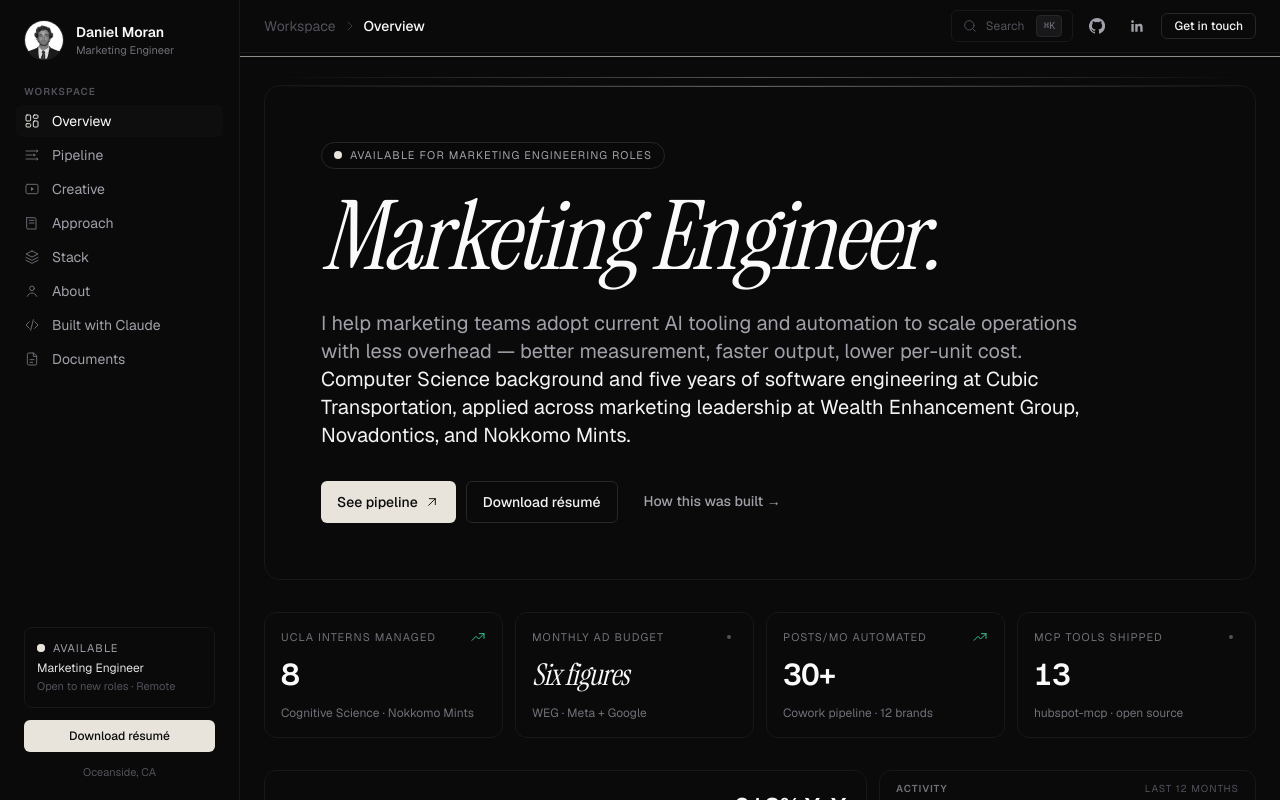
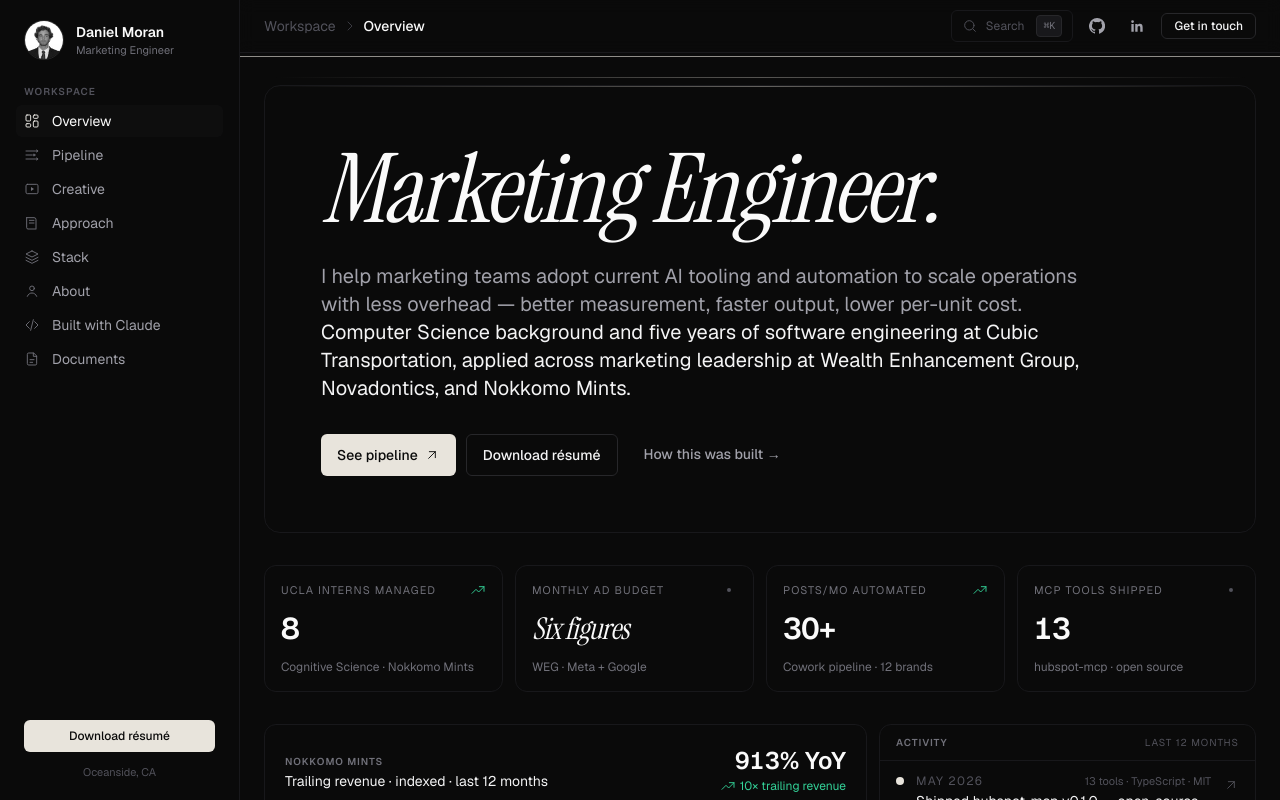
Before and after one commit to daniel54269/danielmoran-dev, a Next.js app: page / in a window 1280 px wide. Shown: the top 800 px of the page. Built offline with nearby package versions, Linux system fonts and the light colour scheme.

Commit message:
Remove 'Available' pill from hero and 'Available / Marketing Engineer / Open to new roles' status block from sidebar

```diff
--- a/app/page.tsx
+++ b/app/page.tsx
@@ -35,14 +35,7 @@
           <div className="relative overflow-hidden rounded-2xl border border-ink-800 bg-ink-900/60 p-6 sm:p-10 md:p-14">
             <div className="pointer-events-none absolute inset-x-0 top-0 h-px bg-gradient-to-r from-transparent via-accent/40 to-transparent" />
             <div className="max-w-4xl">
-              <div className="inline-flex items-center gap-2 rounded-full border border-ink-700 bg-ink-900/60 px-3 py-1 text-[11px] uppercase tracking-widest text-ink-300">
-                <span className="relative inline-flex h-2 w-2">
-                  <span className="absolute inline-flex h-full w-full animate-ping rounded-full bg-accent opacity-60" />
-                  <span className="relative inline-flex h-2 w-2 rounded-full bg-accent" />
-                </span>
-                Available for marketing engineering roles
-              </div>
-              <h1 className="mt-5 font-serif italic font-normal text-5xl sm:text-7xl lg:text-8xl tracking-tight leading-[0.95] text-ink-50">
+              <h1 className="font-serif italic font-normal text-5xl sm:text-7xl lg:text-8xl tracking-tight leading-[0.95] text-ink-50">
                 Marketing Engineer.
               </h1>
               <p className="mt-6 max-w-3xl text-base sm:text-lg lg:text-xl text-ink-300 leading-relaxed">
--- a/components/dashboard/Sidebar.tsx
+++ b/components/dashboard/Sidebar.tsx
@@ -140,19 +140,8 @@
 
       <div className="flex-1" />
 
-      {/* Status + résumé */}
+      {/* Résumé */}
       <div className="space-y-3 px-2">
-        <div className="rounded-lg border border-ink-800 bg-ink-900 p-3">
-          <div className="flex items-center gap-2 text-[11px] uppercase tracking-widest text-ink-300">
-            <span className="relative inline-flex h-2 w-2">
-              <span className="absolute inline-flex h-full w-full animate-ping rounded-full bg-accent opacity-60" />
-              <span className="relative inline-flex h-2 w-2 rounded-full bg-accent" />
-            </span>
-            Available
-          </div>
-          <div className="mt-1 text-xs text-ink-200">Marketing Engineer</div>
-          <div className="mt-0.5 text-[11px] text-ink-500">Open to new roles · Remote</div>
-        </div>
         <a
           href={site.resumeHref}
           className="block rounded-md bg-accent px-3 py-2 text-center text-xs font-medium text-ink-900 hover:bg-accent-soft transition-colors"
```
